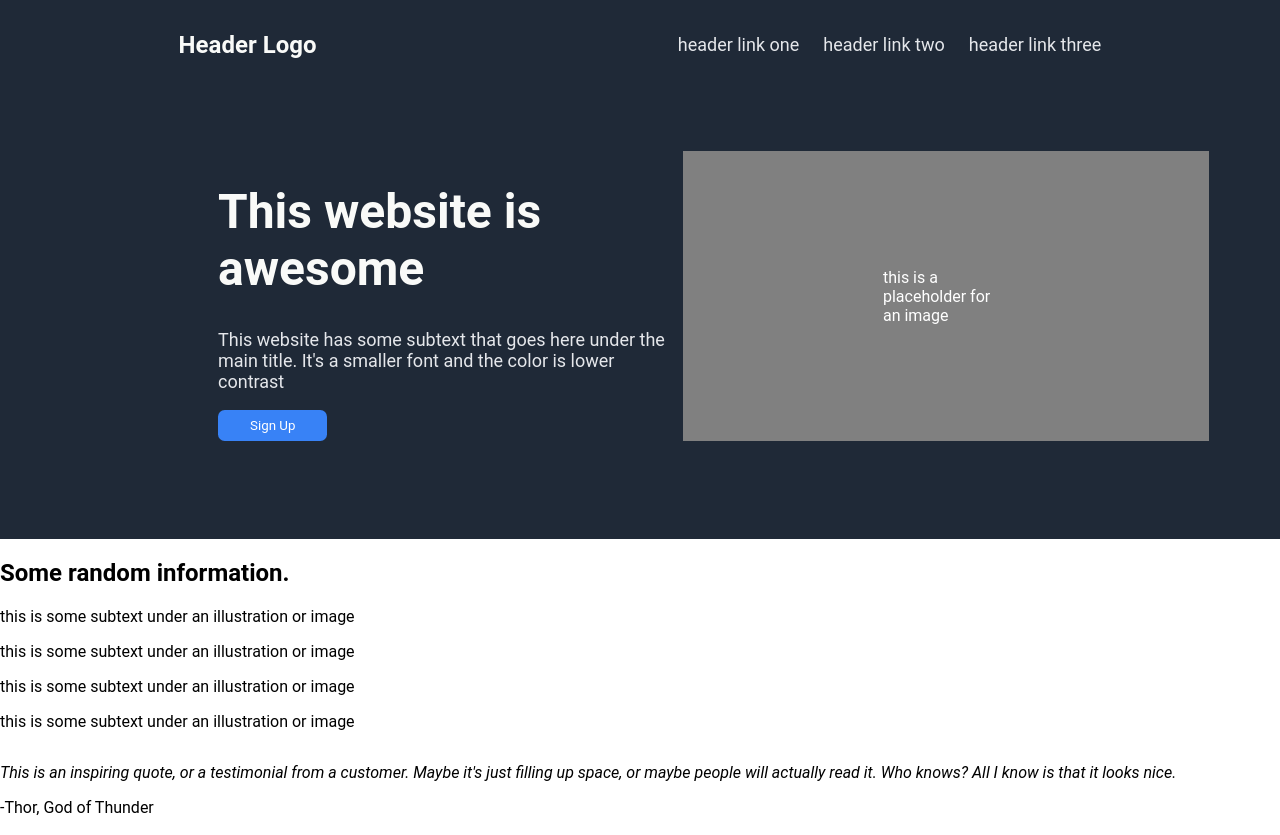
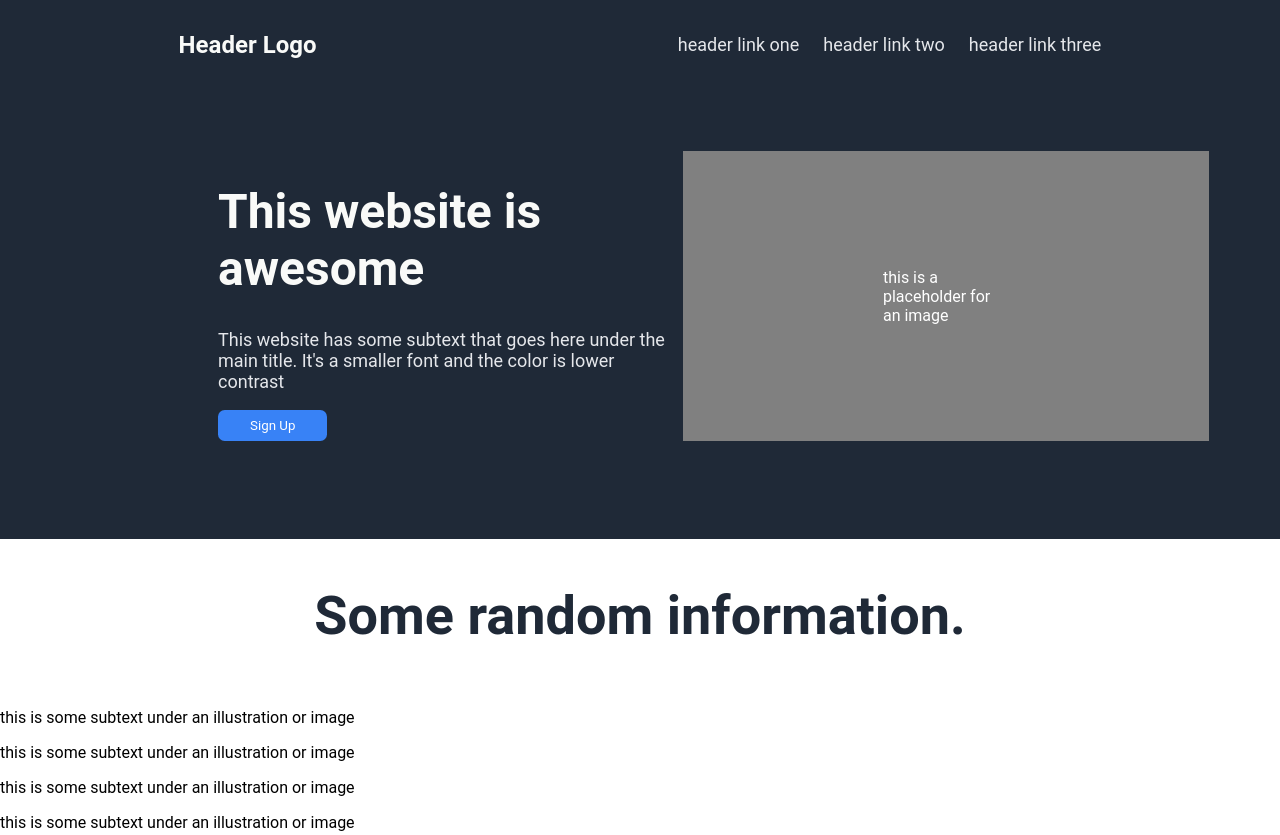
Before and after one commit to cah311/odin_landing_page_project, a plain HTML site: page index.html in a window 1280 px wide. Shown: the top 835 px of the page. Drawn offline with Linux system fonts and the light colour scheme.

Commit message:
Start section 2 align head

```diff
--- a/css/styles.css
+++ b/css/styles.css
@@ -94,7 +94,15 @@ li {
 
 
 .section2 {
+    display: flex;
+    flex-direction: column;
+}
 
+.sec2head {
+    text-align: center;
+    font-size: 36px;
+    font-weight: extra-bold;
+    color: #1f2937;
 }
 
 .section3 {
```
